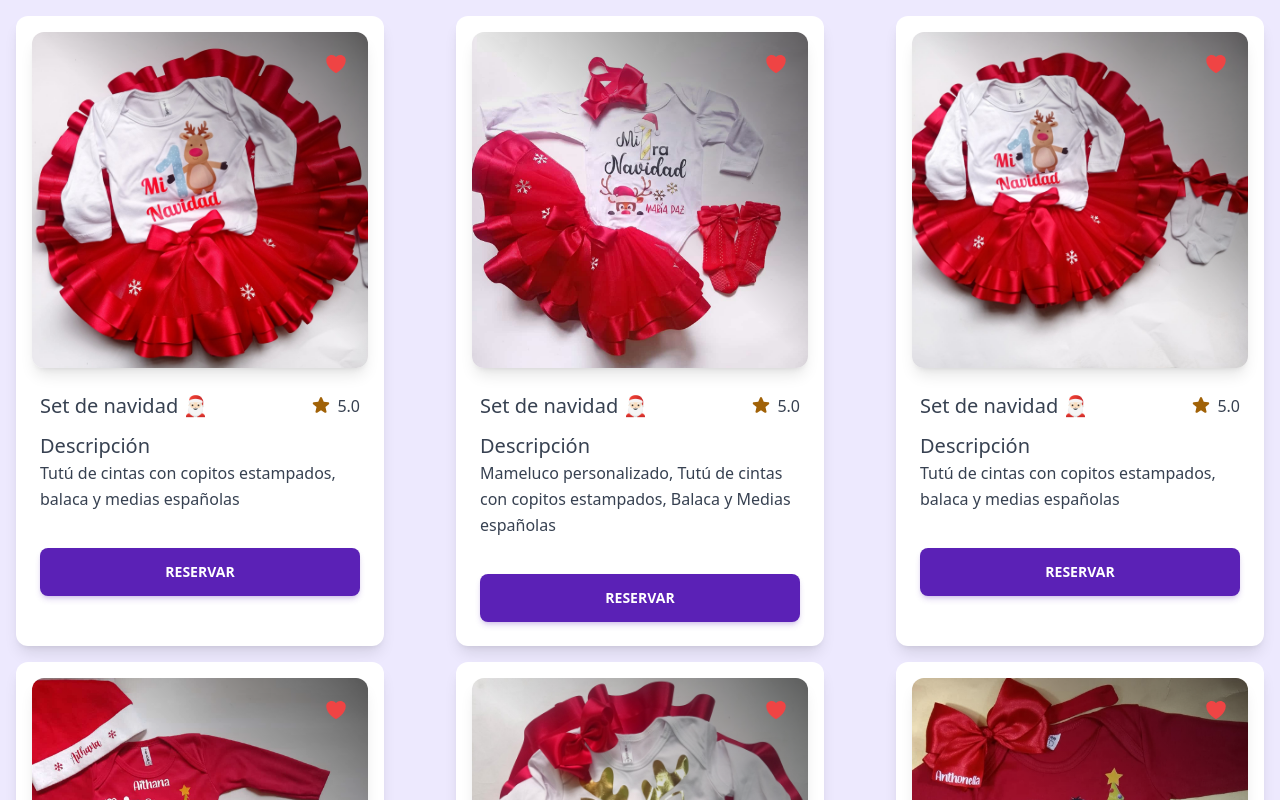
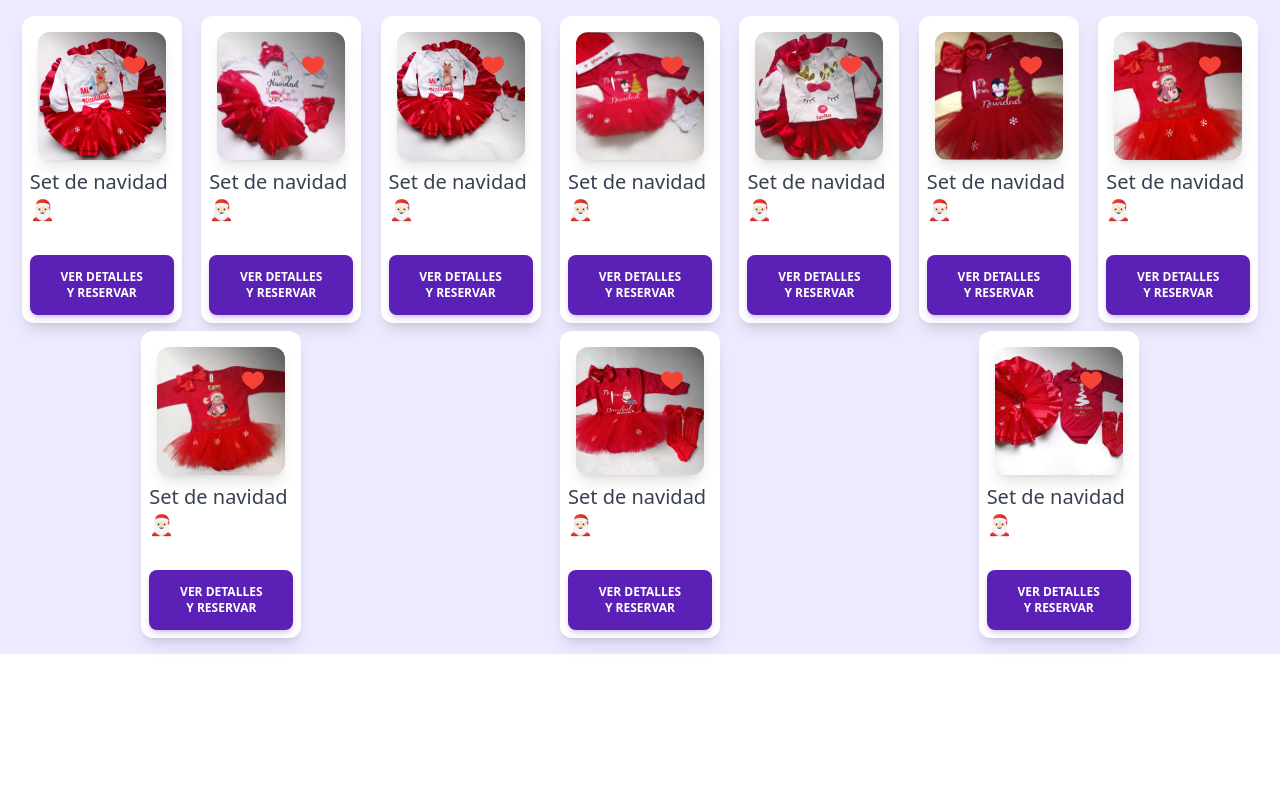
Before and after one commit to juanperezzdp/PagesJnny, a React (Vite) app: page /catalogue in a window 1280 px wide. Shown: the top 800 px of the page. Built offline with nearby package versions, Linux system fonts and the light colour scheme.

Commit message:
pages detail

```diff
--- a/src/ArrayProducts/Navidad.js
+++ b/src/ArrayProducts/Navidad.js
@@ -11,6 +11,7 @@ import Navidad10 from "../img/navidad/Navidad-11.jpeg";
 
 export const navidad = [
   {
+    id: "01",
     title: "Set de navidad 🎅🏻",
     price: 85.0,
     description:
@@ -18,6 +19,7 @@ export const navidad = [
     image: Navidad1,
   },
   {
+    id: "02",
     title: "Set de navidad 🎅🏻",
     price: 85.0,
     description:
@@ -25,6 +27,7 @@ export const navidad = [
     image: Navidad2,
   },
   {
+    id: "03",
     title: "Set de navidad 🎅🏻",
     price: 85.0,
     description:
@@ -32,6 +35,7 @@ export const navidad = [
     image: Navidad3,
   },
   {
+    id: "04",
     title: "Set de navidad 🎅🏻",
     price: 85.0,
     description:
@@ -39,6 +43,7 @@ export const navidad = [
     image: Navidad4,
   },
   {
+    id: "05",
     title: "Set de navidad 🎅🏻",
     price: 85.0,
     description:
@@ -46,6 +51,7 @@ export const navidad = [
     image: Navidad5,
   },
   {
+    id: "06",
     title: "Set de navidad 🎅🏻",
     price: 75.0,
     description:
@@ -53,6 +59,7 @@ export const navidad = [
     image: Navidad6,
   },
   {
+    id: "07",
     title: "Set de navidad 🎅🏻",
     price: 75.0,
     description:
@@ -60,6 +67,7 @@ export const navidad = [
     image: Navidad7,
   },
   {
+    id: "08",
     title: "Set de navidad 🎅🏻",
     price: 75.0,
     description:
@@ -67,6 +75,7 @@ export const navidad = [
     image: Navidad8,
   },
   {
+    id: "09",
     title: "Set de navidad 🎅🏻",
     price: 75.0,
     description:
@@ -74,6 +83,7 @@ export const navidad = [
     image: Navidad9,
   },
   {
+    id: "10",
     title: "Set de navidad 🎅🏻",
     price: 85.0,
     description:
--- a/src/Catalogue.jsx
+++ b/src/Catalogue.jsx
@@ -1,15 +1,25 @@
 import React from "react";
 import { navidad } from "./ArrayProducts/Navidad";
+import { FcLike } from "react-icons/fc";
+import { useNavigate } from "react-router-dom";
 
 const Catalogue = () => {
-  console.log(navidad);
+  const navigate = useNavigate();
+
+  // Cambia el nombre del parámetro para evitar conflicto con el arreglo 'navidad'
+  const handleDataClick = (item) => {
+    navigate(`/detailsproducts/${item.id}`, {
+      state: { detailData: item },
+    });
+  };
+
   return (
     <>
-      <div className="bg-violet-100 w-full h-full p-4 flex flex-wrap justify-between gap-4">
+      <div className="bg-violet-100 w-full h-full p-4 flex flex-wrap justify-around gap-2">
         {navidad.map((data, index) => (
           <div
             key={index}
-            className="relative flex w-full max-w-[23rem] flex-col rounded-xl bg-white bg-clip-border text-gray-700 shadow-lg"
+            className="relative flex w-full max-w-[10rem] flex-col rounded-xl bg-white bg-clip-border text-gray-700 shadow-lg"
           >
             <div className="relative mx-4 mt-4 overflow-hidden rounded-xl bg-blue-gray-500 bg-clip-border text-white shadow-lg shadow-blue-gray-500/40">
               <img src={data.image} alt="ui/ux review check" />
@@ -18,54 +28,29 @@ const Catalogue = () => {
                 className="!absolute top-4 right-4 h-8 max-h-[32px] w-8 max-w-[32px] select-none rounded-full text-center align-middle font-sans text-xs font-medium uppercase text-red-500 transition-all hover:bg-red-500/10 active:bg-red-500/30 disabled:pointer-events-none disabled:opacity-50 disabled:shadow-none"
                 type="button"
                 data-ripple-dark="true"
+                onClick={() => handleDataClick(data)} // Pasa 'data' como argumento
               >
                 <span className="absolute top-1/2 left-1/2 -translate-y-1/2 -translate-x-1/2 transform">
-                  <svg
-                    xmlns="http://www.w3.org/2000/svg"
-                    viewBox="0 0 24 24"
-                    fill="currentColor"
-                    aria-hidden="true"
-                    className="h-6 w-6"
-                  >
-                    <path d="M11.645 20.91l-.007-.003-.022-.012a15.247 15.247 0 01-.383-.218 25.18 25.18 0 01-4.244-3.17C4.688 15.36 2.25 12.174 2.25 8.25 2.25 5.322 4.714 3 7.688 3A5.5 5.5 0 0112 5.052 5.5 5.5 0 0116.313 3c2.973 0 5.437 2.322 5.437 5.25 0 3.925-2.438 7.111-4.739 9.256a25.175 25.175 0 01-4.244 3.17 15.247 15.247 0 01-.383.219l-.022.012-.007.004-.003.001a.752.752 0 01-.704 0l-.003-.001z"></path>
-                  </svg>
+                  <FcLike className="text-2xl" />
                 </span>
               </button>
             </div>
-            <div className="p-6">
+            <div className="p-2">
               <div className="mb-3 flex items-center justify-between">
                 <h5 className="block font-sans text-xl font-medium leading-snug tracking-normal text-blue-gray-900 antialiased">
                   {data.title}
                 </h5>
-                <p className="flex items-center gap-1.5 font-sans text-base font-normal leading-relaxed text-blue-gray-900 antialiased">
-                  <svg
-                    xmlns="http://www.w3.org/2000/svg"
-                    viewBox="0 0 24 24"
-                    fill="currentColor"
-                    aria-hidden="true"
-                    className="-mt-0.5 h-5 w-5 text-yellow-700"
-                  >
-                    <path
-                      fillRule="evenodd"
-                      d="M10.788 3.21c.448-1.077 1.976-1.077 2.424 0l2.082 5.007 5.404.433c1.164.093 1.636 1.545.749 2.305l-4.117 3.527 1.257 5.273c.271 1.136-.964 2.033-1.96 1.425L12 18.354 7.373 21.18c-.996.608-2.231-.29-1.96-1.425l1.257-5.273-4.117-3.527c-.887-.76-.415-2.212.749-2.305l5.404-.433 2.082-5.006z"
-                      clipRule="evenodd"
-                    ></path>
-                  </svg>
-                  5.0
-                </p>
+                <p className="flex items-center gap-1.5 font-sans text-base font-normal leading-relaxed text-blue-gray-900 antialiased"></p>
               </div>
-              <p className="text-xl">Descripción</p>
-              <p className="block font-sans text-base font-light leading-relaxed text-gray-700 antialiased">
-                {data.description}
-              </p>
             </div>
-            <div className="p-6 pt-3">
+            <div className="p-2 pt-3">
               <button
-                className="block w-full select-none rounded-lg hover:bg-violet-500 bg-violet-800 py-3.5 px-7 text-center align-middle font-sans text-sm font-bold uppercase text-white shadow-md shadow-violet-800/20 transition-all hover:shadow-lg hover:shadow-violet-800/40 focus:opacity-[0.85] focus:shadow-none active:opacity-[0.85] active:shadow-none disabled:pointer-events-none disabled:opacity-50 disabled:shadow-none"
+                className="block w-full select-none rounded-lg hover:bg-violet-500 bg-violet-800 py-3.5 px-7 text-center align-middle font-sans text-xs font-bold uppercase text-white shadow-md shadow-violet-800/20 transition-all hover:shadow-lg hover:shadow-violet-800/40 focus:opacity-[0.85] focus:shadow-none active:opacity-[0.85] active:shadow-none disabled:pointer-events-none disabled:opacity-50 disabled:shadow-none"
                 type="button"
                 data-ripple-light="true"
+                onClick={() => handleDataClick(data)} // Pasa 'data' como argumento
               >
-                Reservar
+                Ver detalles y reservar
               </button>
             </div>
           </div>
--- /dev/null
+++ b/src/DetailProducts.jsx
@@ -0,0 +1,46 @@
+import React from "react";
+import { useLocation } from "react-router-dom";
+
+const DetailProducts = () => {
+  const location = useLocation();
+  const detailData = location.state && location.state.detailData;
+
+  // Función para abrir la URL de WhatsApp al hacer clic en el botón
+  const handleReserveClick = () => {
+    if (detailData) {
+      // Construir el mensaje con los detalles del producto
+      const message = `Título: ${encodeURIComponent(
+        detailData.title
+      )}%0ADescripción: ${encodeURIComponent(detailData.description)}`;
+
+      // Construir la URL de WhatsApp
+      const whatsappUrl = `http://api.whatsapp.com/send?phone=573222935748&text=${message}`;
+
+      // Redirigir al usuario a la URL de WhatsApp
+      window.location.href = whatsappUrl;
+    }
+  };
+
+  return (
+    <div>
+      {detailData ? (
+        <div>
+          <img className="w-80" src={detailData.image} alt="Products" />
+          <h2>{detailData.title}</h2>
+          <p>Descripción:</p>
+          <p>{detailData.description}</p>
+          <button
+            className="block w-full select-none rounded-lg hover:bg-violet-500 bg-violet-800 py-3.5 px-7 text-center align-middle font-sans text-xs font-bold uppercase text-white shadow-md shadow-violet-800/20 transition-all hover:shadow-lg hover:shadow-violet-800/40 focus:opacity-[0.85] focus:shadow-none active:opacity-[0.85] active:shadow-none disabled:pointer-events-none disabled:opacity-50 disabled:shadow-none"
+            onClick={handleReserveClick}
+          >
+            Reserver
+          </button>
+        </div>
+      ) : (
+        <p>No se encontraron detalles para este producto.</p>
+      )}
+    </div>
+  );
+};
+
+export default DetailProducts;
```
Also changed, not shown: src/Router.jsx (+6 -1 lines).
